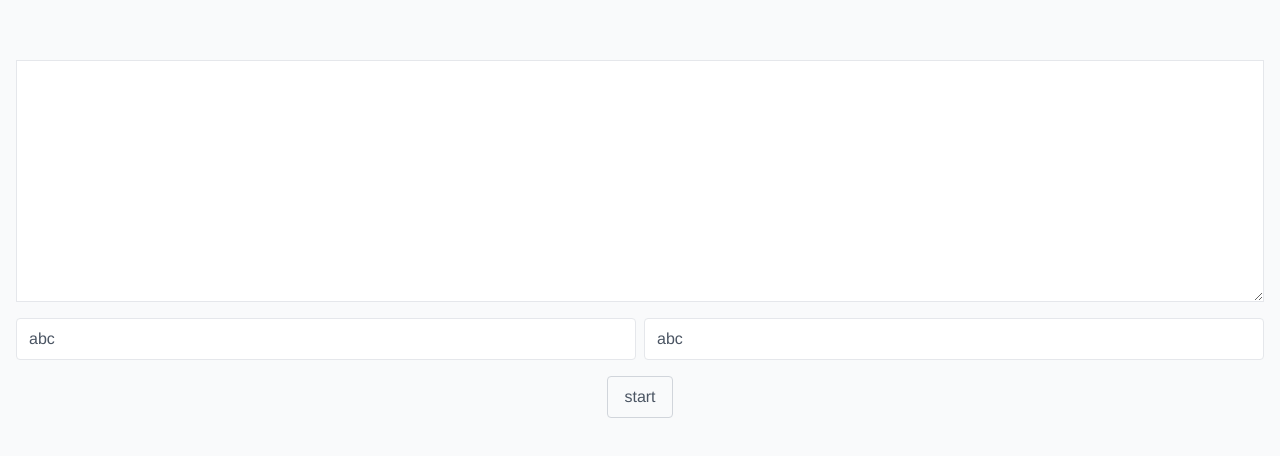
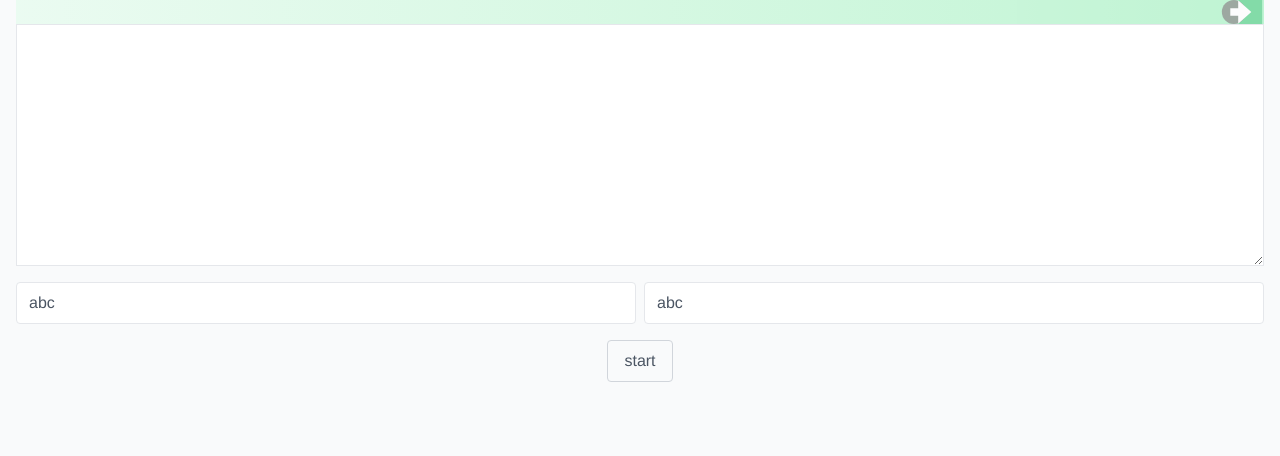
Before and after one commit to maxzz/revue-playground, a Vue app: page / in a window 1280 px wide. Shown: the top 456 px of the page. Built offline with nearby package versions, Linux system fonts and the light colour scheme.

Commit message:
Feature: add header

```diff
--- a/src/App.vue
+++ b/src/App.vue
@@ -1,14 +1,17 @@
 <template>
+    <Header />
     <Editors />
 </template>
 
 <script lang="ts">
     import { defineComponent } from "vue";
     import Editors from "./components/Editors.vue";
+    import Header from "./components/Header.vue";
 
     export default defineComponent({
         name: "App",
         components: {
+            Header,
             Editors,
         },
     });
@@ -19,8 +22,6 @@
         font-family: Avenir, Helvetica, Arial, sans-serif;
         -webkit-font-smoothing: antialiased;
         -moz-osx-font-smoothing: grayscale;
-        text-align: center;
         color: #2c3e50;
-        margin-top: 60px;
     }
 </style>
--- a/src/components/Editors.vue
+++ b/src/components/Editors.vue
@@ -7,7 +7,9 @@
         <input class="flex-1 px-3 py-2 border rounded text-gray-600" value="abc">
     </div>
 
+    <div class="flex justify-center">
     <input type="button" value="start" @click="onBtnStart" class="btn important:focus:ring-0">
+    </div>
 </template>
 
 <script lang="ts">
--- /dev/null
+++ b/src/components/Header.vue
@@ -0,0 +1,26 @@
+<template>
+    <div class="flex mx-4 justify-end  opacity-50 bg-gradient-to-r from-green-100 to-green-300">
+        <svg xmlns="http://www.w3.org/2000/svg" viewBox="0 0 215 128">
+            <path class="logo-decomp-a" d="M87 0h128v128H87z" />
+            <circle class="logo-decomp-circle" cx="64" cy="64" r="64" />
+            <path class="logo-decomp-arrow" d="M157 64L87 1v126l70-63z"/>
+            <path class="logo-decomp-arrow" d="M45 44h89v40H45z"/>
+        </svg>
+    </div>
+</template>
+
+<style scoped>
+    svg {
+        width: 44px;
+        height: 24px;
+    }
+    .logo-decomp-a {
+        fill: #0fbe58;
+    }
+    .logo-decomp-circle {
+        fill: #43584a;
+    }
+    .logo-decomp-arrow {
+        fill: #fff;
+    }
+</style>
```
Also changed, not shown: src/assets/logo-decompiler.svg (added).
